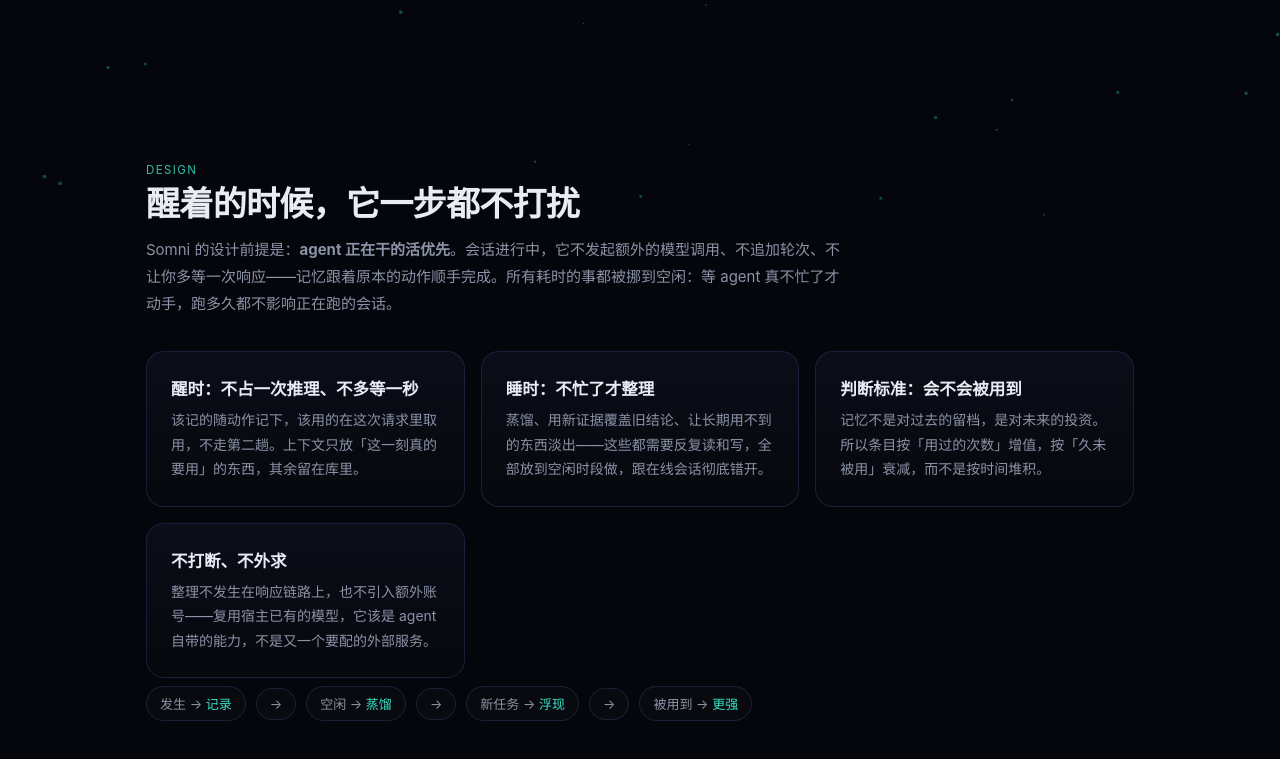
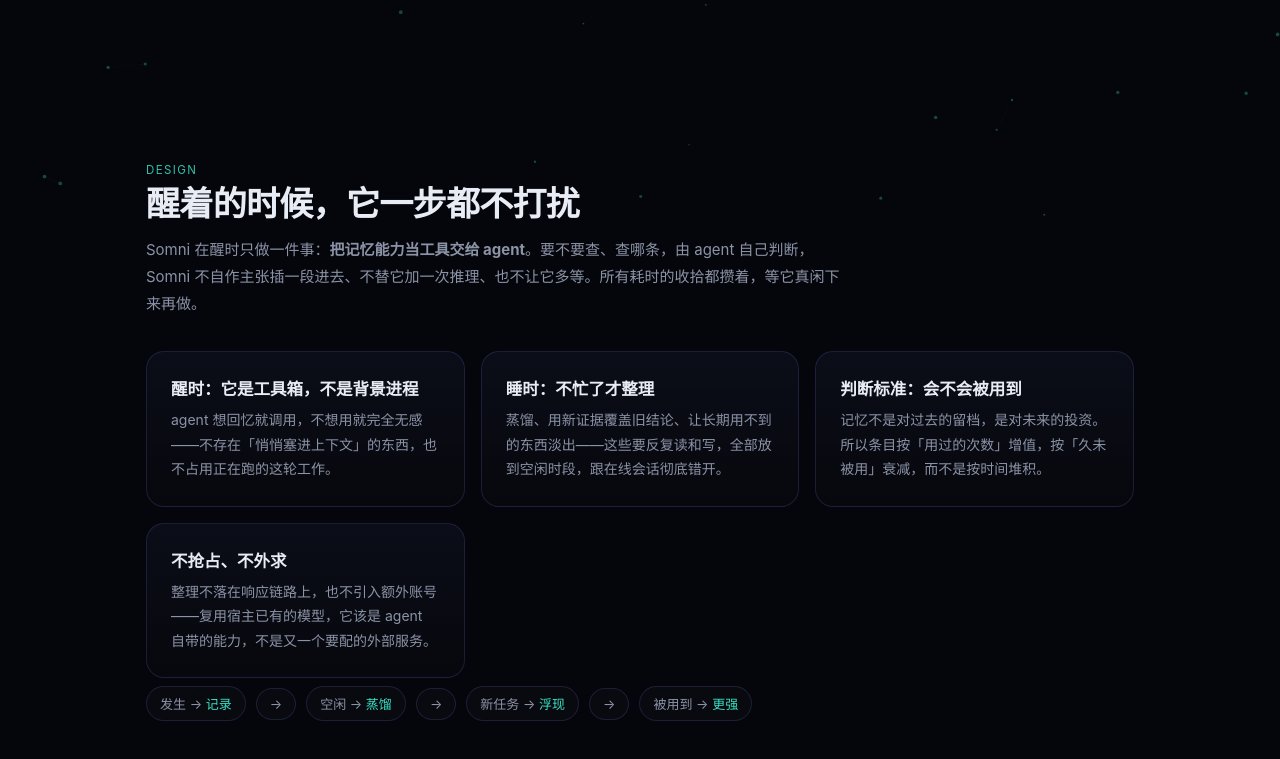
Before and after one commit to liuqingman/dsh-somni, a website: page docs/index.html in a window 1280 px wide. Shown: the part 551-1310 px from the top of the page. Drawn offline with Linux system fonts and the light colour scheme.

Commit message:
docs(site): 醒时=工具箱口径，去掉注入式表述与零延迟纠结

```diff
--- a/docs/index.html
+++ b/docs/index.html
@@ -111,12 +111,12 @@ footer a{color:var(--dim)}
 <section id="how" class="reveal">
   <div class="tag">Design</div>
   <h2>醒着的时候，它一步都不打扰</h2>
-  <p class="lead">Somni 的设计前提是：<b>agent 正在干的活优先</b>。会话进行中，它不发起额外的模型调用、不追加轮次、不让你多等一次响应——记忆跟着原本的动作顺手完成。所有耗时的事都被挪到空闲：等 agent 真不忙了才动手，跑多久都不影响正在跑的会话。</p>
+  <p class="lead">Somni 在醒时只做一件事：<b>把记忆能力当工具交给 agent</b>。要不要查、查哪条，由 agent 自己判断，Somni 不自作主张插一段进去、不替它加一次推理、也不让它多等。所有耗时的收拾都攒着，等它真闲下来再做。</p>
   <div class="grid g2" style="margin-top:26px">
-    <div class="card"><h3>醒时：不占一次推理、不多等一秒</h3><p>该记的随动作记下，该用的在这次请求里取用，不走第二趟。上下文只放「这一刻真的要用」的东西，其余留在库里。</p></div>
-    <div class="card"><h3>睡时：不忙了才整理</h3><p>蒸馏、用新证据覆盖旧结论、让长期用不到的东西淡出——这些都需要反复读和写，全部放到空闲时段做，跟在线会话彻底错开。</p></div>
+    <div class="card"><h3>醒时：它是工具箱，不是背景进程</h3><p>agent 想回忆就调用，不想用就完全无感——不存在「悄悄塞进上下文」的东西，也不占用正在跑的这轮工作。</p></div>
+    <div class="card"><h3>睡时：不忙了才整理</h3><p>蒸馏、用新证据覆盖旧结论、让长期用不到的东西淡出——这些要反复读和写，全部放到空闲时段，跟在线会话彻底错开。</p></div>
     <div class="card"><h3>判断标准：会不会被用到</h3><p>记忆不是对过去的留档，是对未来的投资。所以条目按「用过的次数」增值，按「久未被用」衰减，而不是按时间堆积。</p></div>
-    <div class="card"><h3>不打断、不外求</h3><p>整理不发生在响应链路上，也不引入额外账号——复用宿主已有的模型，它该是 agent 自带的能力，不是又一个要配的外部服务。</p></div>
+    <div class="card"><h3>不抢占、不外求</h3><p>整理不落在响应链路上，也不引入额外账号——复用宿主已有的模型，它该是 agent 自带的能力，不是又一个要配的外部服务。</p></div>
   </div>
   <div class="flow">
     <span>发生 → <b>记录</b></span><span>→</span>
```
